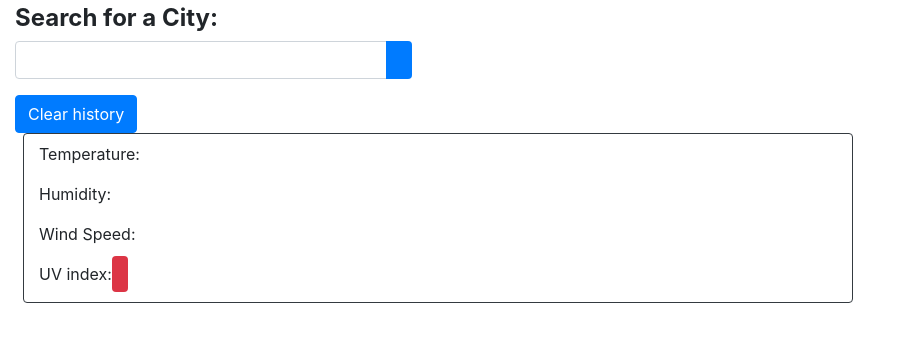
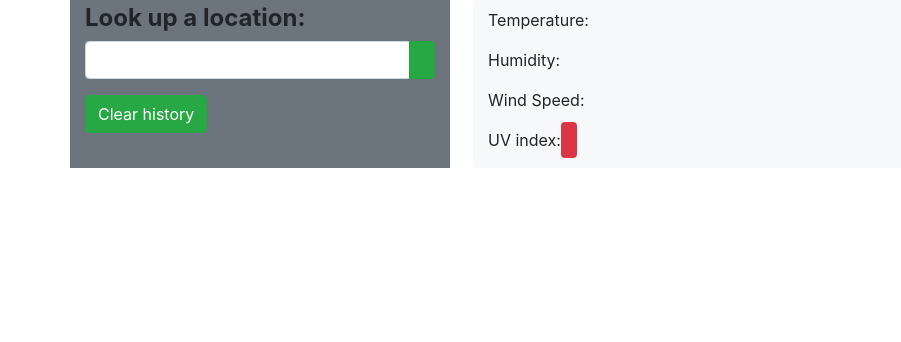
Before and after one commit to nivaniuc/siri-whats-the-weather, a plain HTML site: page index.html in a window 1280 px wide. Shown: the whole page, without its empty margins (0-901 px from the left). Drawn offline with nearby package versions, Linux system fonts and the light colour scheme.

```diff
--- a/index.html
+++ b/index.html
@@ -6,30 +6,32 @@
     <meta name="viewport" content="width=device-width, initial-scale=1.0">
     <title>Weather Dashboard</title>
 
-    <link rel="stylesheet" href="https://cdnjs.cloudflare.com/ajax/libs/twitter-bootstrap/4.0.0/css/bootstrap.min.css" />
+    <link rel="stylesheet" href="https://cdn.jsdelivr.net/npm/bootstrap@4.6.0/dist/css/bootstrap.min.css" integrity="sha384-B0vP5xmATw1+K9KRQjQERJvTumQW0nPEzvF6L/Z6nronJ3oUOFUFpCjEUQouq2+l" crossorigin="anonymous">
 
     <link rel="assets/css/style.css" href="style.css">
 </head>
 <body>
+        <div class="container">
 
-    <div class="col-sm-4 bg-white">
+            <div class="row">
+                <div class="col-sm-4 bg-secondary">
 
-        <h4 class="pt-1"><strong>Search for a City:</strong></h4>
+                    <h4 class="pt-1"><strong>Look up a location:</strong></h4>
 
                     <div class="input-group mb-3">
                         <input type="text" class="form-control"id="search-city" label="City Search" describedby="search-button">
                         <div class="input-group-append">
-                <button class=" btn bg-primary text-light" id="search-button"><i class="fa fa-search"></i></button>
+                            <button class=" btn bg-success text-light" id="search-button"><i class="fa fa-search"></i></button>
                         </div>
                     </div>
 
-        <button class=" btn btn-primary" type="button" id="clear-history">Clear history</button>
+                    <button class=" btn btn-success" type="button" id="clear-history">Clear history</button>
                     <ul class="list-group">
 
                     </ul>
                 </div>
                 <div class="col-sm-8">
-        <div class="row ml-2 border border-dark rounded">
+                    <div class="row ml-2 bg-light rounded">
                         <div class="col-sm-12" id="current-weather">
                             <h3 class="city-name mb-1 mt-2 bolder" id="current-city"></h3>
                             <p>Temperature:<span class="current" id="temperature"></span></p>
@@ -39,7 +41,8 @@
                         </div>
                     </div>
                 </div>
-
+            </div>
+        </div>
     <script src="https://code.jquery.com/jquery.js"></script>
     <script scr="assets/js/script.js"></script>
 </body>
```
Lines whose indentation alone changed are shown as unchanged.
